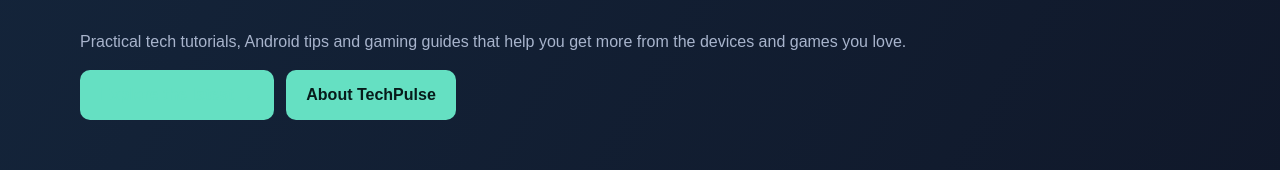
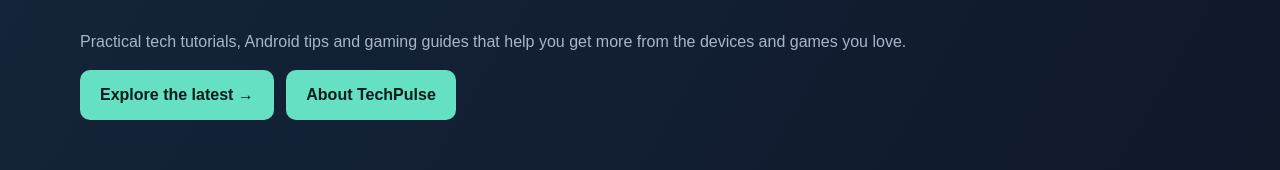
Before and after one commit to Toxinated5ive8ight/Toxinated5ive8ight.github.io, a plain HTML site: page index.html in a window 1280 px wide. In both pictures the pointer is over the link 176 px from the left and 423 px from the top of the page. Shown: the part 328-498 px from the top of the page. Drawn offline with Linux system fonts and the light colour scheme.

Commit message:
Update style.css

```diff
--- a/assets/style.css
+++ b/assets/style.css
@@ -82,6 +82,12 @@ header {
   color: #071b1a;
   font-weight: bold;
 }
+.btn:hover,
+.btn:focus,
+.btn:active,
+.btn:visited {
+  color: #071b1a;
+}
 
 .section {
   padding: 40px 0;
```
